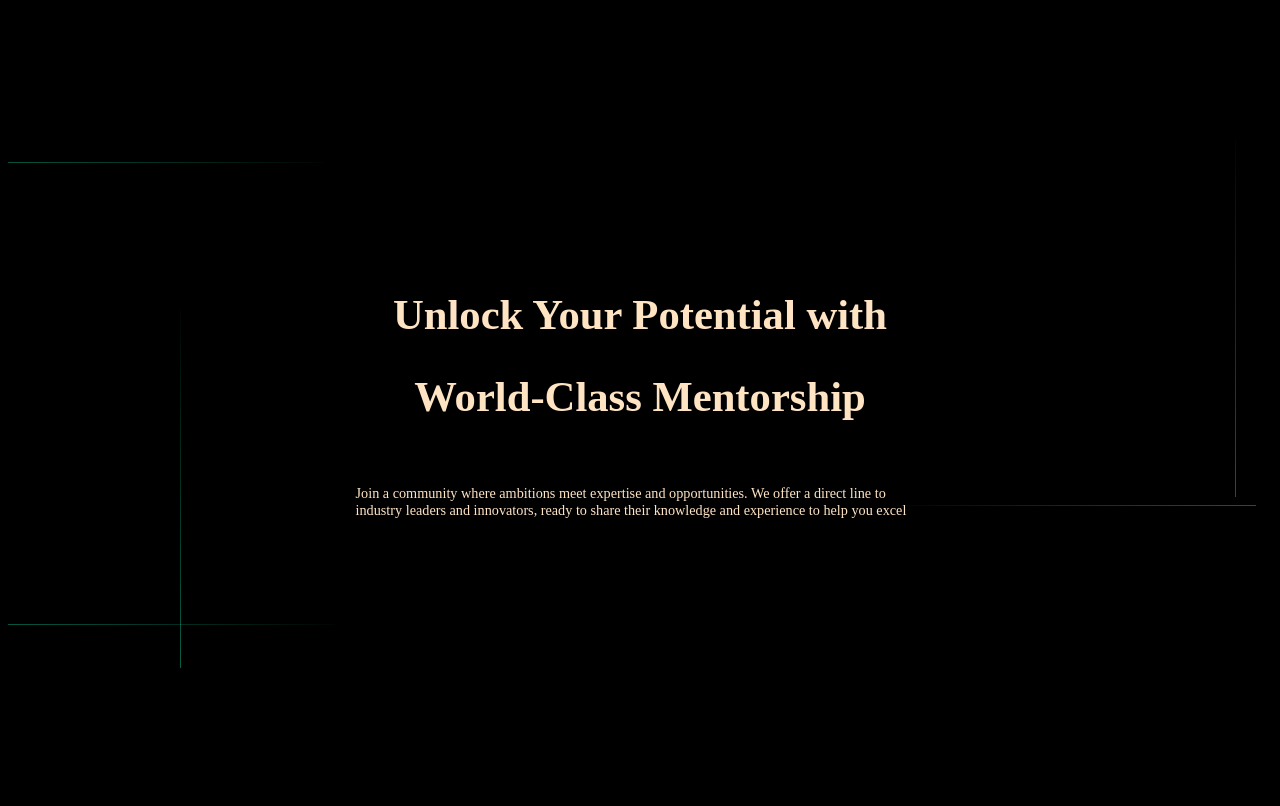
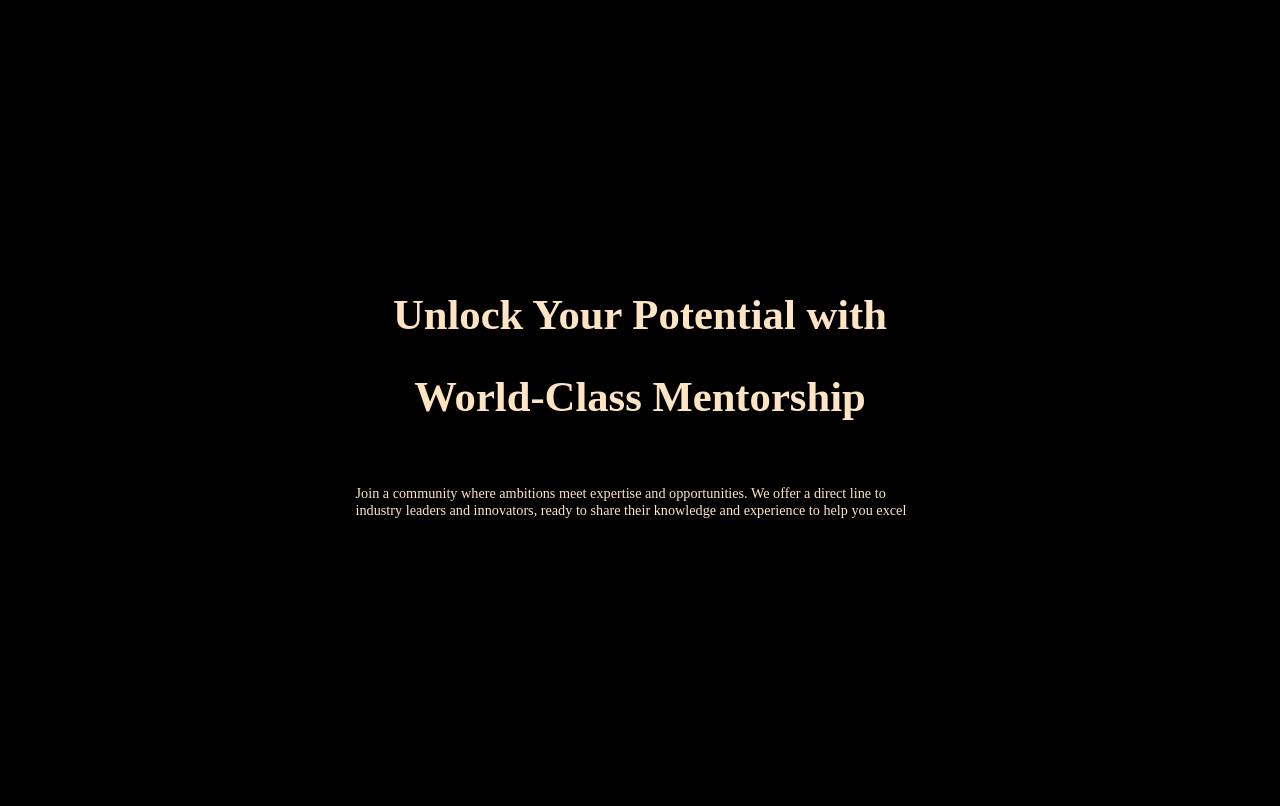
Before and after one commit to EvgeniiaShirshikova/EvgeniiaShirshikova.github.io, a plain HTML site: page index.html in a window 1280 px wide. Shown: the part 5-811 px from the top of the page. Drawn offline with nearby package versions, Linux system fonts and the light colour scheme.

Commit message:
Update style.css

```diff
--- a/style.css
+++ b/style.css
@@ -96,32 +96,20 @@ h2 {
 .lineVert {
   position: absolute;
   top: 0%;
-  width: 1px;
+  width: 0.5px;
   height: 28vw;
-  background-image: url("line-vert.svg");
-  background-position: 50%;
-  background-repeat: no-repeat;
-  background-size: auto;
 }
 
 .lineHorizLeft {
   position: absolute;
   right: 0%;
   width: 28vw;
-  height: 1px;
-  background-image: url("line-horiz-left.svg");
-  background-position: 50%;
-  background-repeat: no-repeat;
-  background-size: auto;
+  height: 0.5px;
 }
 
 .lineHorizRight {
   position: absolute;
   left: 0%;
   width: 28vw;
-  height: 1px;
-  background-image: url("line-horiz-right.svg");
-  background-position: 50%;
-  background-repeat: no-repeat;
-  background-size: auto;
+  height: 0.5px;
 }
```
